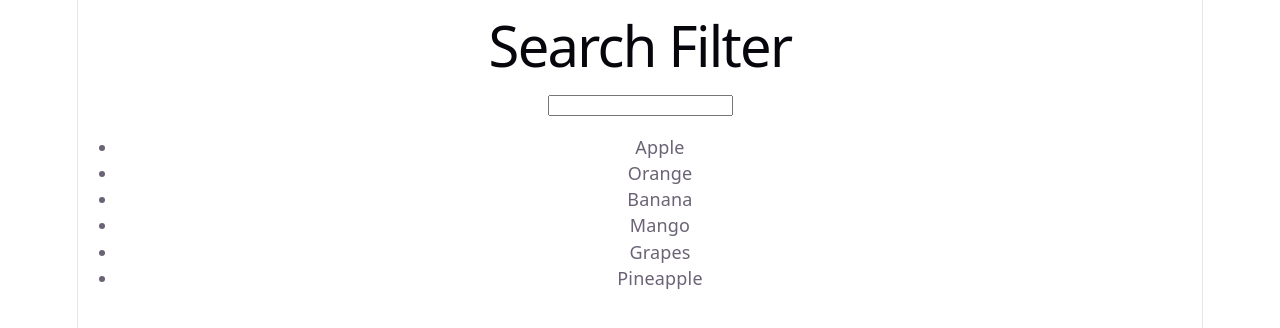
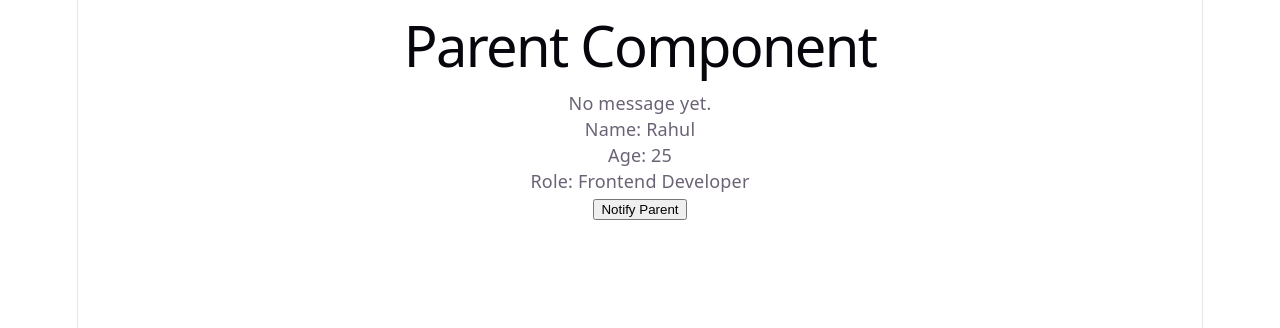
Before and after one commit to ShirleyEunice/React-Learn, a React (Vite) app: page / in a window 1280 px wide. Shown: the top 328 px of the page. Built offline with nearby package versions, Linux system fonts and the light colour scheme.

Commit message:
Pass data from parent to child component

```diff
--- a/src/App.jsx
+++ b/src/App.jsx
@@ -10,6 +10,7 @@ import PasswordToggle from './component/PasswordToggle'
 import UserList from './component/UserList'
 import TodoApp from './component/TodoApp'
 import SearchFilter from './component/SearchFilter'
+import Parent from './component/parent/Parent'
 
 function App() {
   const [count, setCount] = useState(0)
@@ -22,7 +23,8 @@ function App() {
     {/* <PasswordToggle/> */}
     {/* <UserList/> */}
     {/* <TodoApp/> */}
-    <SearchFilter/>
+    {/* <SearchFilter/> */}
+    <Parent/>
     </>
   )
 }
--- /dev/null
+++ b/src/component/child/UserCard.jsx
@@ -0,0 +1,15 @@
+import React from 'react'
+
+const UserCard = ({name, age, role, onNotify}) => {
+  return (
+    <div>
+      <p>Name: {name}</p>
+      <p>Age: {age}</p>
+      <p>Role: {role}</p>
+
+      <button onClick={()=> onNotify("Hello Parent")}>Notify Parent</button>
+    </div>
+  );
+}
+
+export default UserCard
--- /dev/null
+++ b/src/component/parent/Parent.jsx
@@ -0,0 +1,24 @@
+import React, { useState } from 'react'
+import UserCard from '../child/UserCard';
+const users= {
+    name: "Rahul",
+    age:25,
+    role: "Frontend Developer"
+};
+
+const Parent = () => {
+    const [message, setMessage] = useState("");
+
+    const handleNotify = (data)=>{
+        setMessage(data);
+    }
+  return (
+    <div>
+        <h1>Parent Component</h1>
+        <p>{message ? `Message: ${message}` : "No message yet."}</p>
+        <UserCard name={users.name} age={users.age} role={users.role} onNotify={handleNotify}/>
+    </div>
+  )
+}
+
+export default Parent
```
